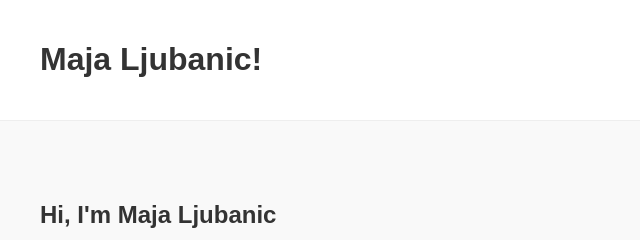
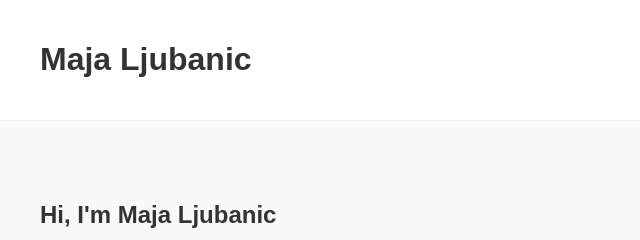
Before and after one commit to majalj310/portfolio, a plain HTML site: page index.html in a window 1280 px wide. Shown: the top 240 px of the page, 0-640 px from the left. Drawn offline with Linux system fonts and the light colour scheme.

Commit message:
index.html

```diff
--- a/index.html
+++ b/index.html
@@ -9,7 +9,7 @@
 <body>
 
 <header>
-  <h1>Maja Ljubanic!</h1>
+  <h1>Maja Ljubanic</h1>
   <nav>
     <a href="index.html">Work</a>
     <a href="about.html">About</a>
```
